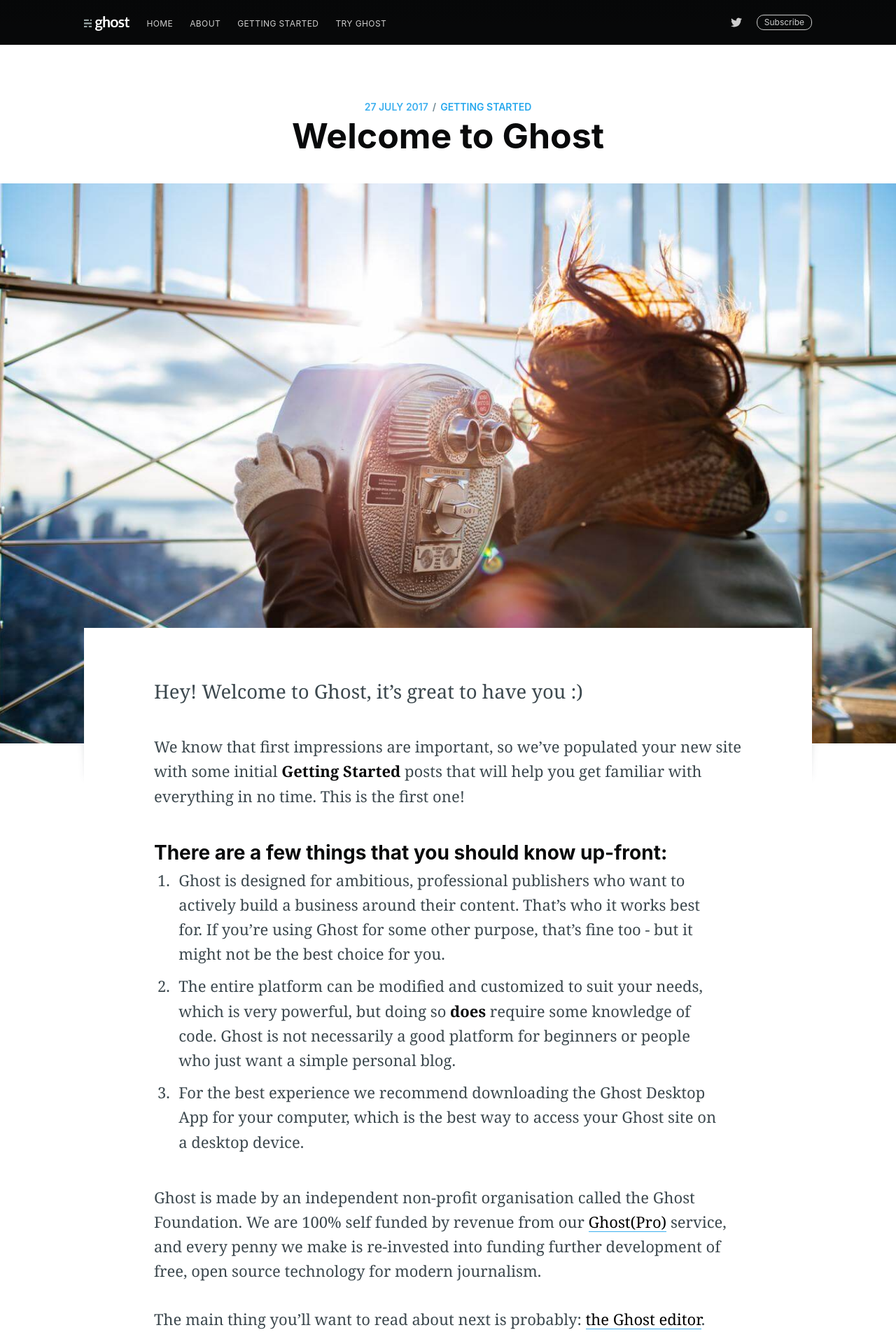
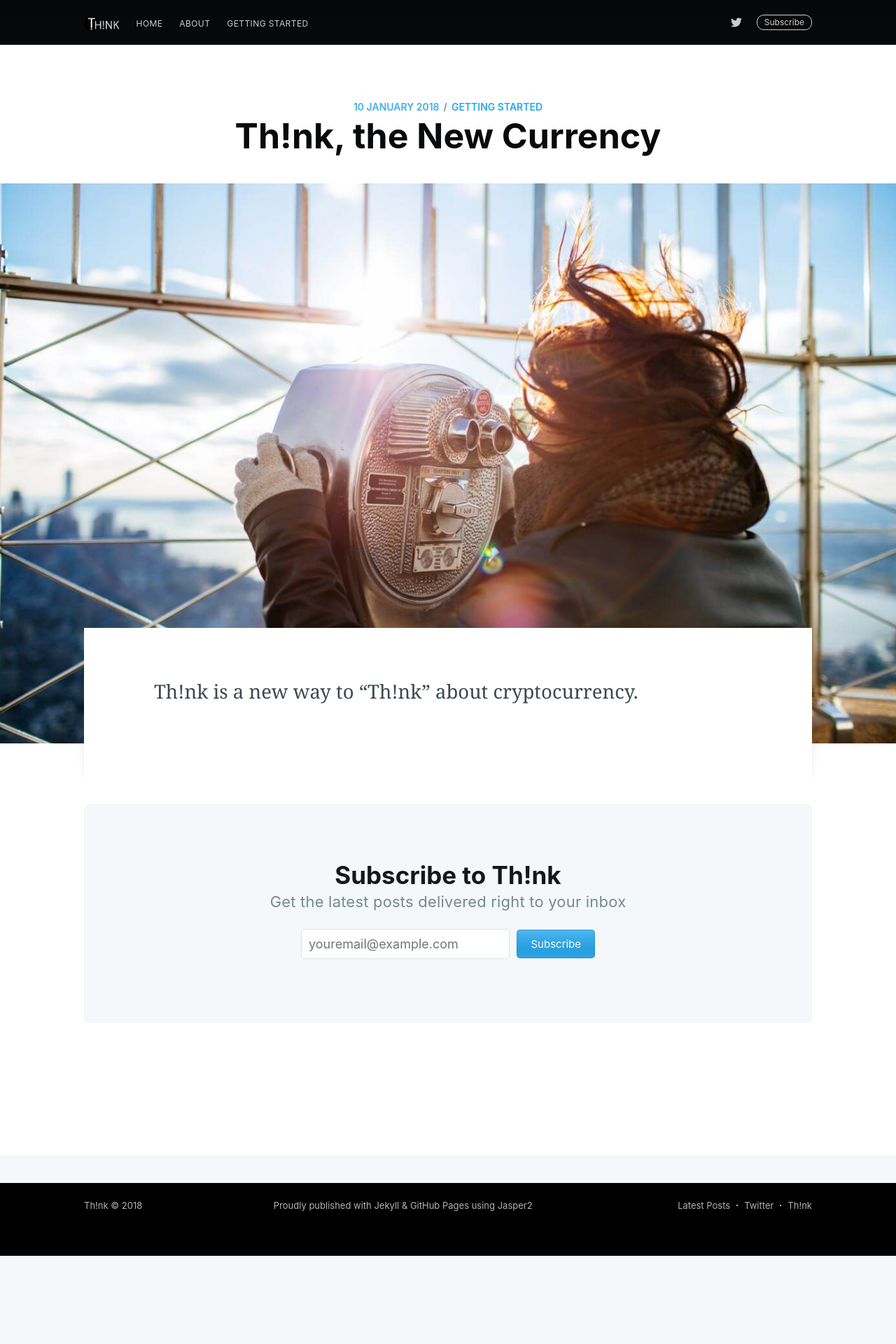
Before and after one commit to knoxschools/think, a Jekyll site: the page built from _posts/2017-07-27-welcome.md, in a window 1280 px wide. Shown: the top 1920 px of the page at 70% size. Built offline with Jekyll 4.4.1, drawn with Linux system fonts in a browser that asks for light colours; nearby versions of some CDN libraries; comment, search, counter and statistics services are not loaded; after the commit the page ends 1794 px from its top, so only the background shows below that; some of the changed text lies outside the part shown.

Commit message:
replaced

```diff
--- a/_config.yml
+++ b/_config.yml
@@ -9,7 +9,7 @@
 
 # Website info
 title: "Th!nk"
-description: The professional publishing platform
+description:
 cover: assets/images/blog-cover.jpg
 logo: assets/images/blog-icon.png
 logo_dark: assets/images/favicon.png
--- a/_includes/navigation.html
+++ b/_includes/navigation.html
@@ -2,5 +2,4 @@
     <li class="nav-home" role="menuitem"><a href="{{site.baseurl}}">Home</a></li>
     <li class="nav-about" role="menuitem"><a href="{{site.baseurl}}about/">About</a></li>
     <li class="nav-getting-started" role="menuitem"><a href="{{site.baseurl}}tag/getting-started/">Getting Started</a></li>
-    <li class="nav-try-ghost" role="menuitem"><a href="https://ghost.org">Try Ghost</a></li>
 </ul>
--- a/_posts/2017-07-27-welcome.md
+++ b/_posts/2017-07-27-welcome.md
@@ -3,26 +3,12 @@
 current: post
 cover:  assets/images/welcome.jpg
 navigation: True
-title: Welcome to Ghost
-date: 2017-07-27 10:00:00
+title: Th!nk, the New Currency
+date: 2018-01-10 22:17:48
 tags: [Getting started]
 class: post-template
 subclass: 'post tag-getting-started'
-author: ghost
+author: cade
 ---
 
-Hey! Welcome to Ghost, it's great to have you :)
-
-We know that first impressions are important, so we've populated your new site with some initial **Getting Started** posts that will help you get familiar with everything in no time. This is the first one!
-
-### There are a few things that you should know up-front:
-1. Ghost is designed for ambitious, professional publishers who want to actively build a business around their content. That's who it works best for. If you're using Ghost for some other purpose, that's fine too - but it might not be the best choice for you.
-2. The entire platform can be modified and customized to suit your needs, which is very powerful, but doing so **does** require some knowledge of code. Ghost is not necessarily a good platform for beginners or people who just want a simple personal blog.
-3. For the best experience we recommend downloading the Ghost Desktop App for your computer, which is the best way to access your Ghost site on a desktop device.
-
-
-Ghost is made by an independent non-profit organisation called the Ghost Foundation. We are 100% self funded by revenue from our [Ghost(Pro)](https://ghost.org/pricing) service, and every penny we make is re-invested into funding further development of free, open source technology for modern journalism.
-
-The main thing you'll want to read about next is probably: [the Ghost editor](https://demo.ghost.io/the-editor/).
-
-Once you're done reading, you can simply delete the default **Ghost** user from your team to remove all of these introductory posts!
+Th!nk is a new way to "Th!nk" about cryptocurrency.
```
Also changed, not shown: assets/built/screen.css, assets/images/blog-icon.png, assets/images/icon.png, assets/images/logo.png (deleted), assets/images/old-blog-icon.png (added).
